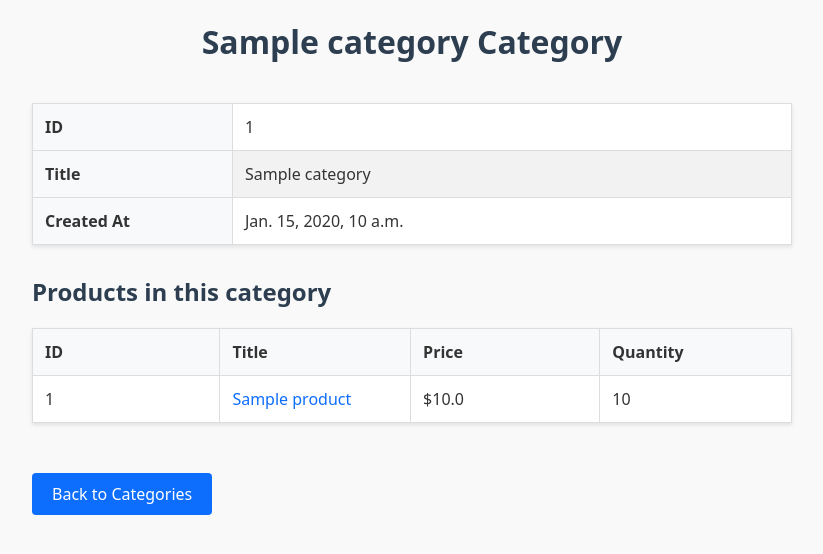
After one commit to hifichevymane/web-technologies-lab-5, a Django app: page /products/categories/1 in a window 1280 px wide. The commit adds this page. Shown: the top 554 px of the page, without its empty margins (228-1051 px from the left). Run offline with Django 5.2, Linux system fonts and the light colour scheme; tables that the repository leaves empty hold one stand-in row (values such as "Sample post").

Commit message:
details page

```diff
--- a/products/static/products/css/main.css
+++ b/products/static/products/css/main.css
@@ -102,3 +102,38 @@ form select:focus {
 .btn-primary:hover {
   background-color: #0b5ed7;
 }
+
+.product-detail {
+  max-width: 800px;
+  margin: 0 auto;
+  padding: 20px;
+}
+
+.product-detail table {
+  margin-bottom: 30px;
+}
+
+.product-detail th {
+  width: 200px;
+  background-color: #f8f9fa;
+  color: #333;
+}
+
+.product-detail .btn {
+  margin-top: 20px;
+}
+
+.product-detail h2 {
+  color: #2c3e50;
+  font-size: 1.5em;
+  margin: 20px 0;
+}
+
+.product-detail td a {
+  color: #0d6efd;
+  text-decoration: none;
+}
+
+.product-detail td a:hover {
+  text-decoration: underline;
+}
--- /dev/null
+++ b/products/templates/products/category-detail.html
@@ -0,0 +1,58 @@
+{% extends 'products/base.html' %}
+
+{% block title %}{{ category.title }} Category{% endblock %}
+
+{% block header %}
+<h1>{{ category.title }} Category</h1>
+{% endblock %}
+
+{% block content %}
+<div class="product-detail">
+    <table>
+        <tbody>
+            <tr>
+                <th>ID</th>
+                <td>{{ category.id }}</td>
+            </tr>
+            <tr>
+                <th>Title</th>
+                <td>{{ category.title }}</td>
+            </tr>
+            <tr>
+                <th>Created At</th>
+                <td>{{ category.created_at }}</td>
+            </tr>
+        </tbody>
+    </table>
+
+    <h2>Products in this category</h2>
+    <table>
+        <thead>
+            <tr>
+                <th>ID</th>
+                <th>Title</th>
+                <th>Price</th>
+                <th>Quantity</th>
+            </tr>
+        </thead>
+        <tbody>
+            {% for product in category.product_set.all %}
+            <tr>
+                <td>{{ product.id }}</td>
+                <td>
+                    <a href="{% url 'product-detail' product.pk %}">{{ product.title }}</a>
+                </td>
+                <td>${{ product.price }}</td>
+                <td>{{ product.product_qty }}</td>
+            </tr>
+            {% empty %}
+            <tr>
+                <td colspan="4">No products in this category</td>
+            </tr>
+            {% endfor %}
+        </tbody>
+    </table>
+
+    <a href="{% url 'category-list' %}" class="btn btn-primary">Back to Categories</a>
+</div>
+{% endblock %}
--- a/products/urls.py
+++ b/products/urls.py
@@ -1,9 +1,18 @@
 from django.urls import path
-from .views import ProductListView, CategoryListView, ProductCreateView, CategoryCreateView
+from .views import (
+    ProductListView,
+    ProductDetailView,
+    ProductCreateView,
+    CategoryListView,
+    CategoryDetailView,
+    CategoryCreateView
+)
 
 urlpatterns = [
     path('', ProductListView.as_view(), name='product-list'),
+    path('<int:pk>', ProductDetailView.as_view(), name='product-detail'),
     path('new/', ProductCreateView.as_view(), name='product-create'),
     path('categories/', CategoryListView.as_view(), name='category-list'),
+    path('categories/<int:pk>', CategoryDetailView.as_view(), name='category-detail'),
     path('categories/new/', CategoryCreateView.as_view(), name='category-create'),
 ]
--- a/products/views.py
+++ b/products/views.py
@@ -11,11 +11,19 @@ class ProductListView(ListView):
     paginate_by = 5
     ordering = 'id'
 
+
+class ProductDetailView(DetailView):
+    model = Product
+    template_name = 'products/product-detail.html'
+    context_object_name = 'product'
+
+
 class ProductCreateView(CreateView):
     model = Product
     form_class = ProductForm
     template_name = 'products/new-product.html'
     success_url = reverse_lazy('product-list')
+
 
 class CategoryListView(ListView):
     model = Category
@@ -23,6 +31,13 @@ class CategoryListView(ListView):
     context_object_name = 'categories'
     paginate_by = 4
 
+
+class CategoryDetailView(DetailView):
+    model = Category
+    template_name = 'products/category-detail.html'
+    context_object_name = 'category'
+
+
 class CategoryCreateView(CreateView):
     model = Category
     form_class = CategoryForm
```
Also changed, not shown: products/templates/products/product-detail.html (added, +46 -0 lines).
